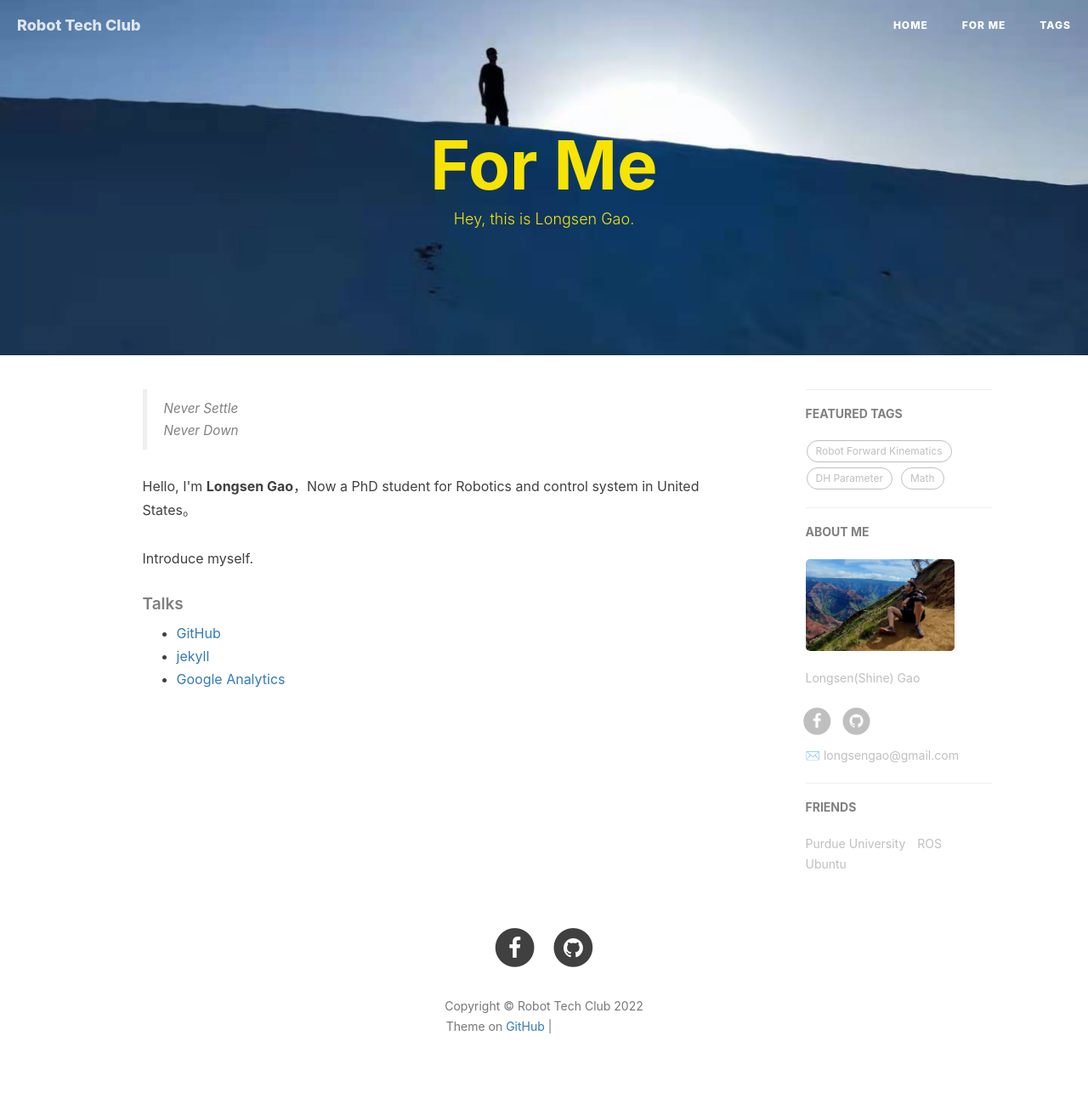
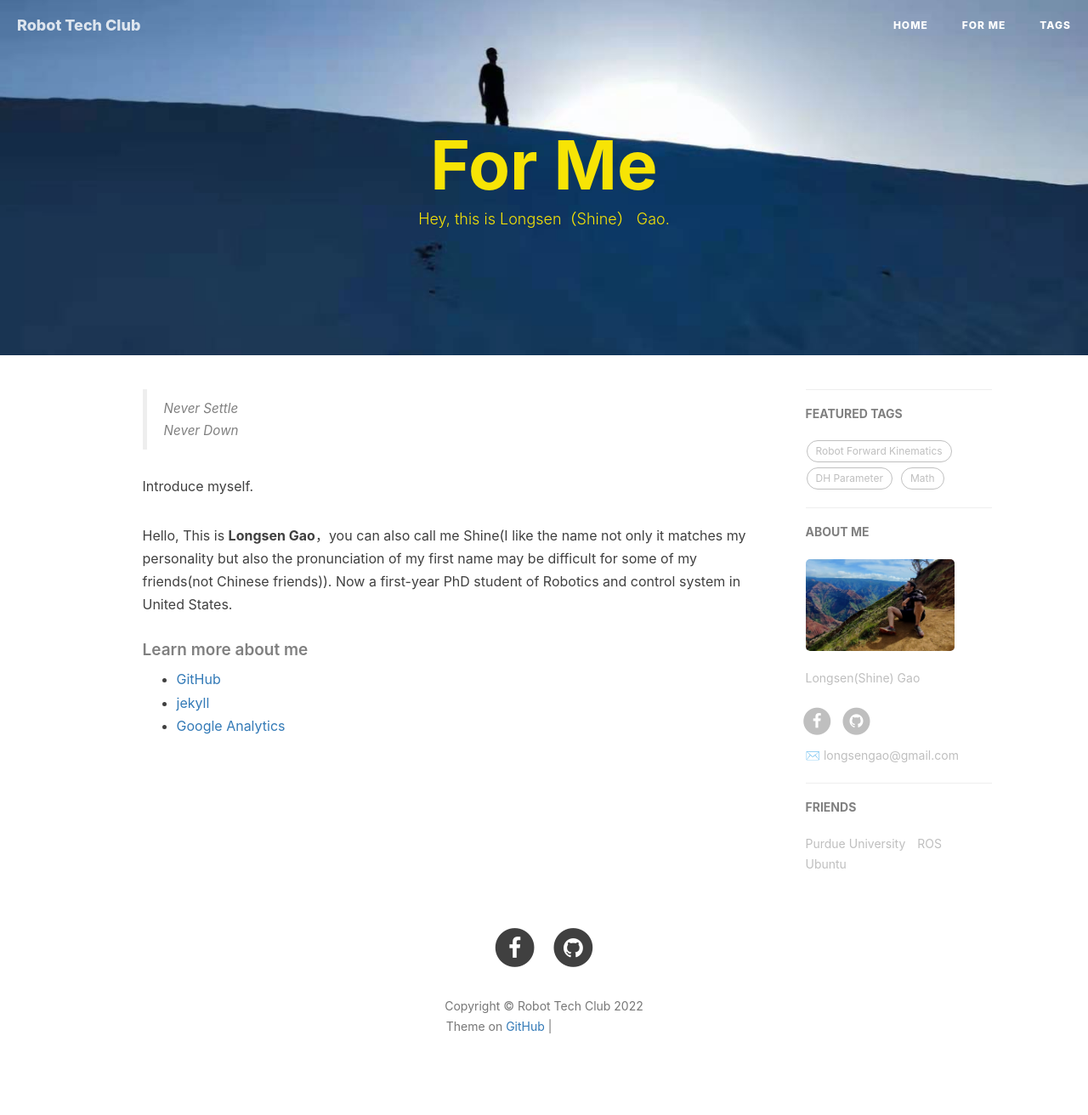
Before and after one commit to gaolongsen/gaolongsen.github.io, a Jekyll site: the page built from about.html, in a window 1280 px wide. Shown: the whole page at 85% size. Built offline with Jekyll 4.4.1, drawn with Linux system fonts in a browser that asks for light colours; nearby versions of some CDN libraries; comment, search, counter and statistics services are not loaded; grey boxes are pictures that could not be loaded.

Commit message:
Update about.html

```diff
--- a/about.html
+++ b/about.html
@@ -1,7 +1,7 @@
 ---
 layout: page
 title: "For Me"
-description: "Hey, this is Longsen Gao."
+description: "Hey, this is Longsen（Shine） Gao."
 header-img: "img/Forme.jpg"
 ---
 
@@ -17,16 +17,16 @@ header-img: "img/Forme.jpg"
     <!--copied from markdown -->
     <blockquote><p>Never Settle<br>
     Never Down</p></blockquote>
+    <p>Introduce myself.</p>
+    <p>Hello, This is <strong>Longsen Gao</strong>，you can also call me Shine(I like the name not only it matches my personality but also the pronunciation of my first name may be difficult for some of my friends(not Chinese friends)). Now a first-year PhD student of Robotics and control system in United States.</p>
 
-    <p>Hello, I'm <strong>Longsen Gao</strong>，Now a PhD student for Robotics and control system in United States。</p>
 
-    <p>Introduce myself.</p>
 
 
 
     <p></p>
 
-    <h5>Talks</h5>
+    <h5>Learn more about me</h5>
 
     <ul>
         <li><a href="https://github.com">GitHub</a></li>
```
